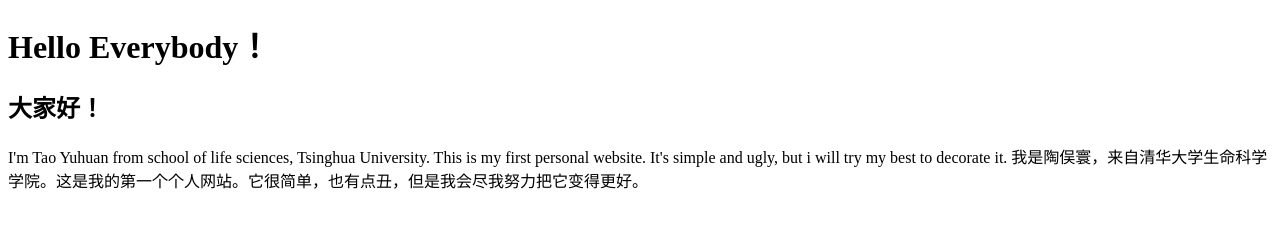
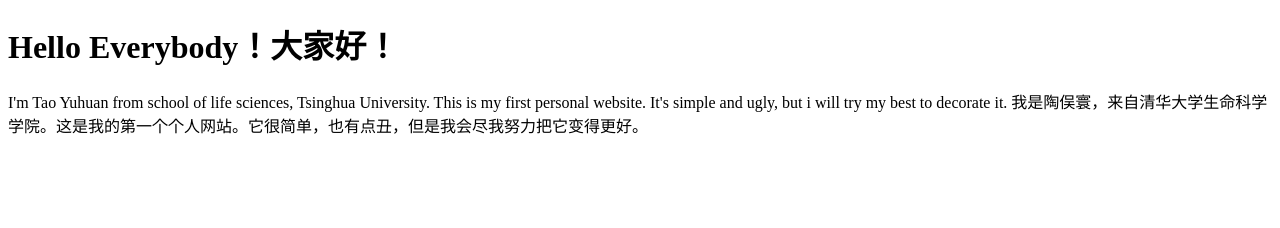
Before and after one commit to tyh-19/tyh-19.github.io, a plain HTML site: page index.html in a window 1280 px wide. Drawn offline with Linux system fonts and the light colour scheme.

Commit message:
make some changes

```diff
--- a/index.html
+++ b/index.html
@@ -1,8 +1,7 @@
 <!DOCTYPE html>
 <html>
 <body>
-<h1>Hello Everybody！</h1>
-<h2>大家好！</h2>
+<h1>Hello Everybody！大家好！</h1>
 <p>
 I'm Tao Yuhuan from school of life sciences, Tsinghua University. This is my first personal website. It's simple and ugly, but i will try my best to decorate it.
 我是陶俣寰，来自清华大学生命科学学院。这是我的第一个个人网站。它很简单，也有点丑，但是我会尽我努力把它变得更好。</p>
```
